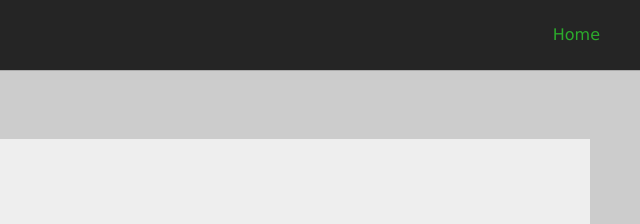
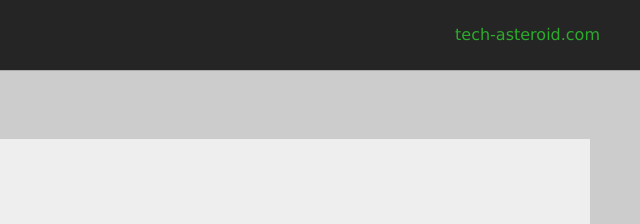
Before and after one commit to Virtual-Machine/Virtual-Machine.github.io, a plain HTML site: page ai.html in a window 1280 px wide. Shown: the top 224 px of the page, 640-1280 px from the left. Drawn offline with Linux system fonts and the light colour scheme; a script that the page names is missing.

Commit message:
Update home link

```diff
--- a/ai.html
+++ b/ai.html
@@ -11,7 +11,7 @@
 		<span id="companyName">Blog</span>
 		<span class="headerUl">
 			<ul class="headerList">
-				<a href="/index.html"><li>Home</li></a>
+				<a href="https://tech-asteroid.com/index.html"><li>tech-asteroid.com</li></a>
 			</ul>
 		</span>
 	</header>
```
Also changed, not shown: blog_posts.html (+1 -1 lines), error.html (+1 -1 lines), es6.html (+1 -1 lines), integration.html (+1 -1 lines), joeltest.html (+1 -1 lines), linux.html (+1 -1 lines), scrolljack.html (+1 -1 lines).
